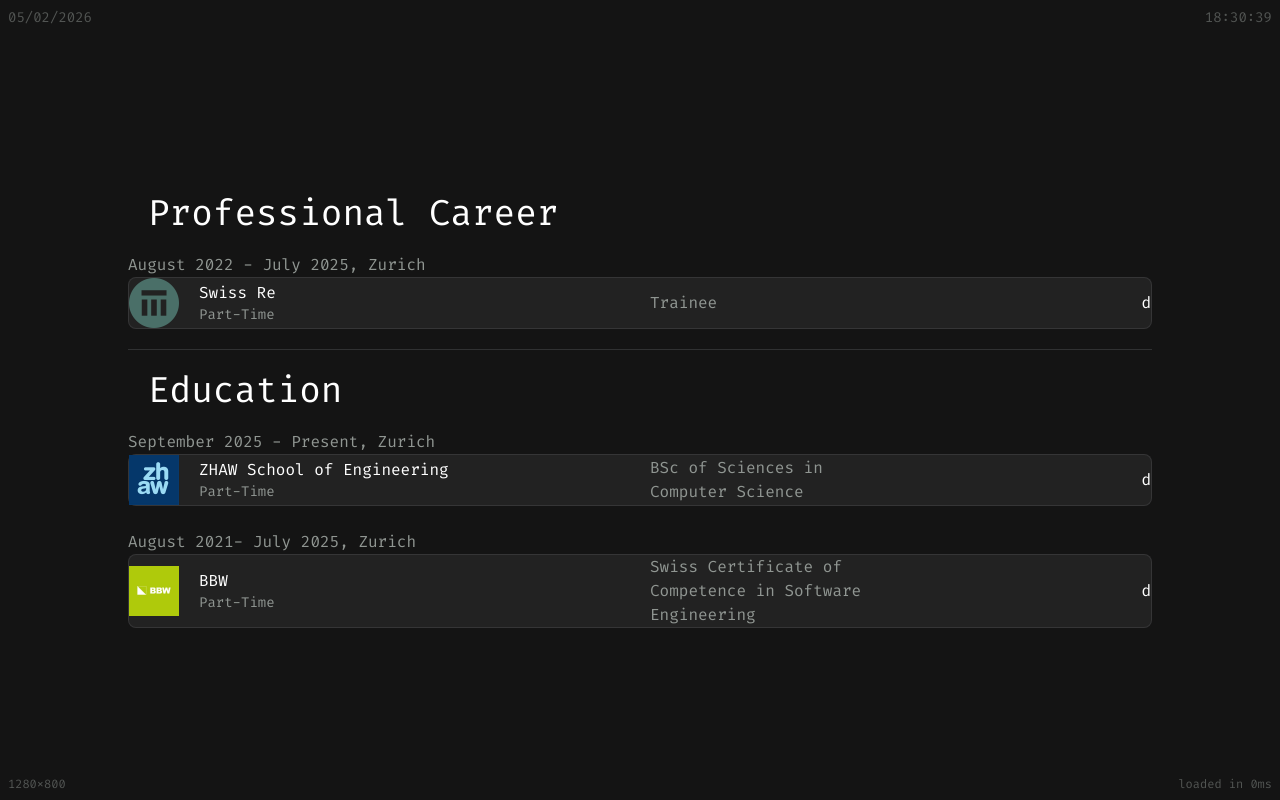
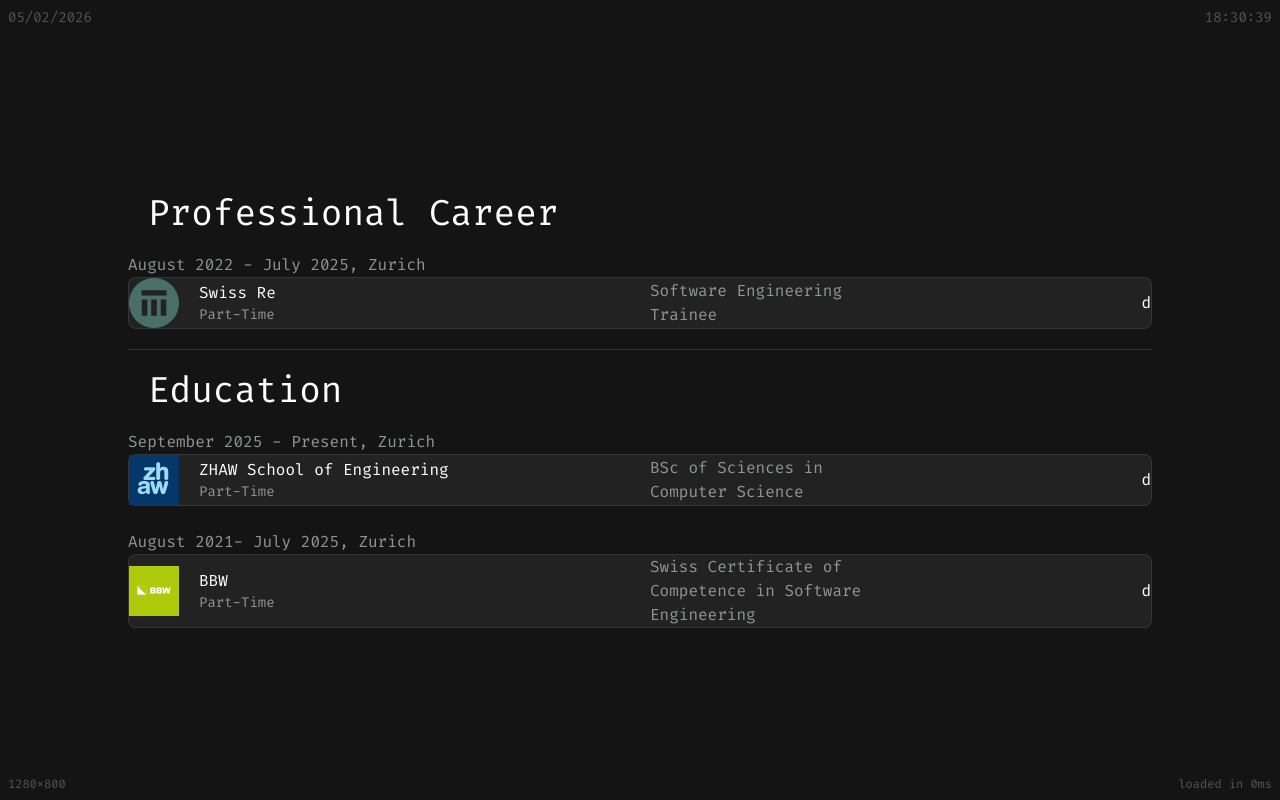
Before and after one commit to chris911e/portfolio-frontend, a React (Vite) app: page /experience in a window 1280 px wide. Built offline with nearby package versions, Linux system fonts and the light colour scheme.

Commit message:
feat: Edited Description

```diff
--- a/src/pages/Experience.tsx
+++ b/src/pages/Experience.tsx
@@ -15,7 +15,7 @@
                     logo="SwissRe.png"
                     title="Swiss Re"
                     underTitle="Part-Time"
-                    description="Trainee"
+                    description="Software Engineering Trainee"
                 >
 
                 </Accordion>
```
